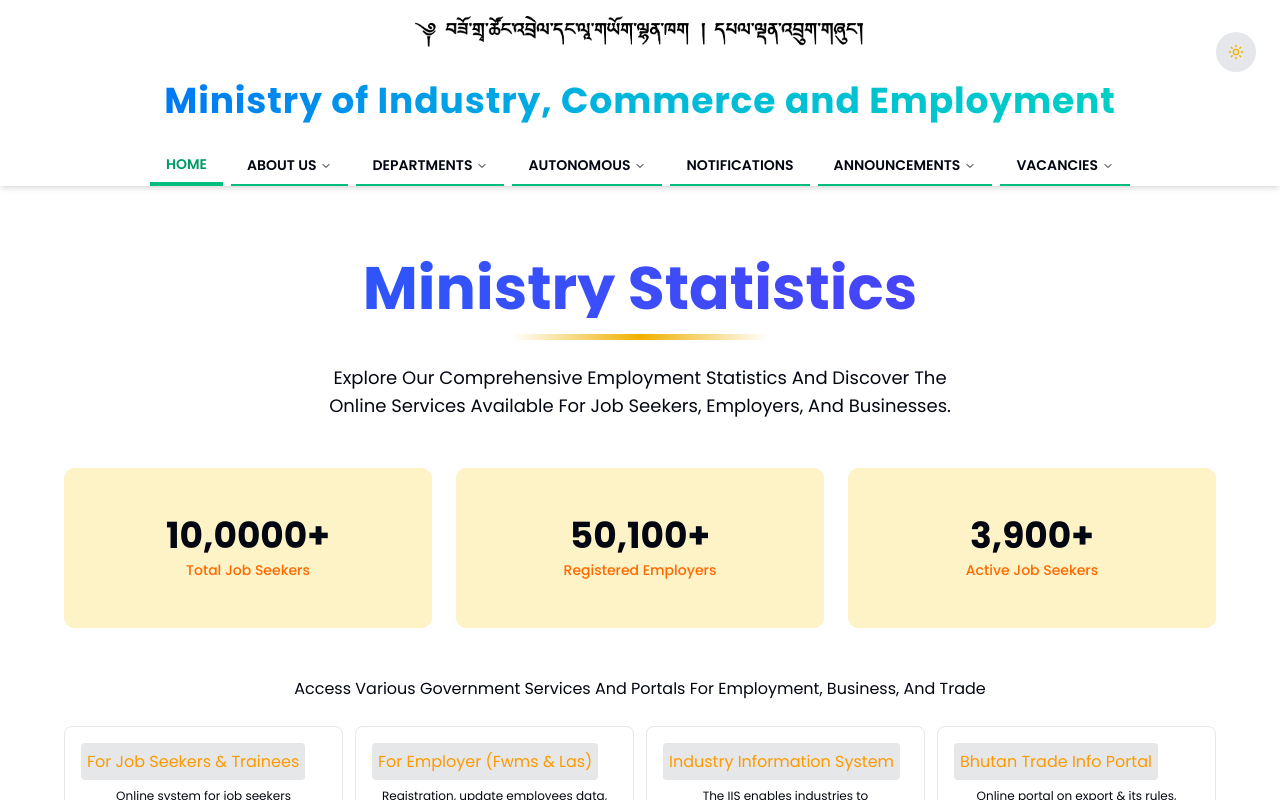
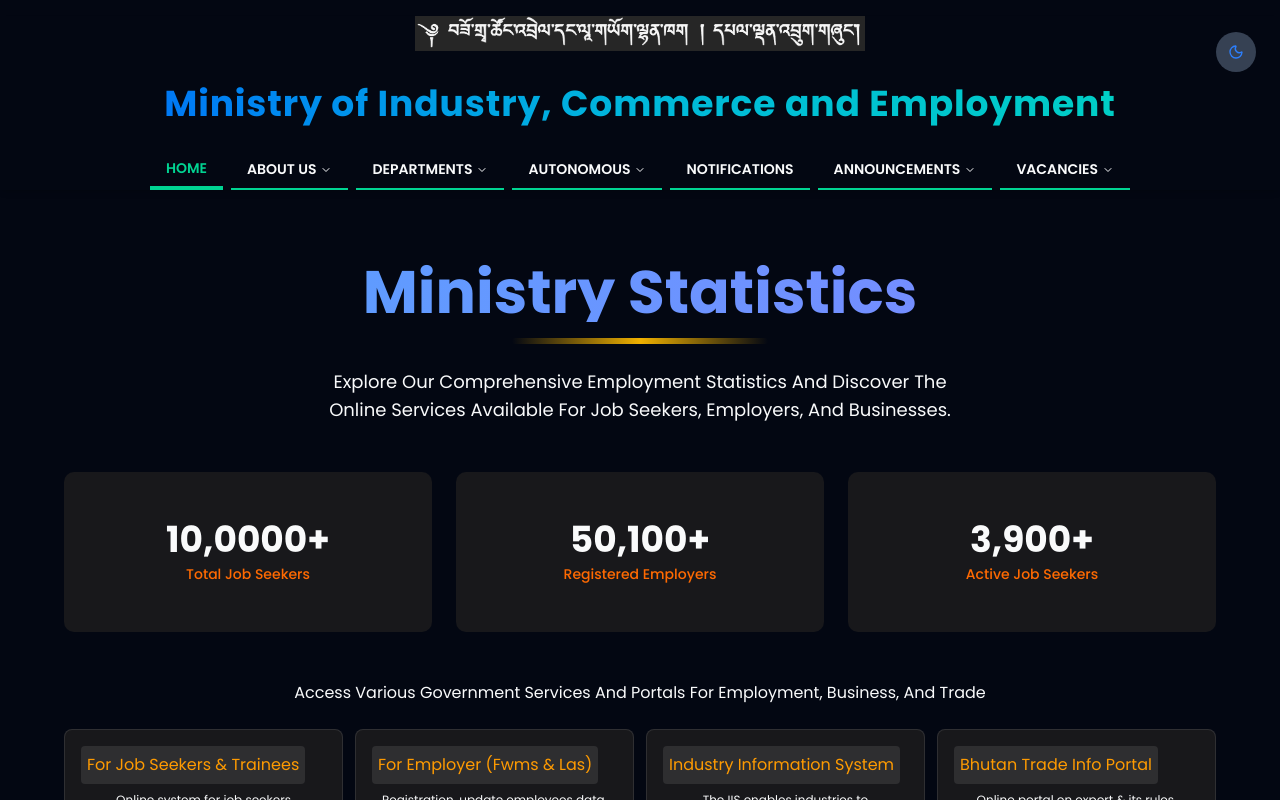
Before and after one commit to pemawangchuk2023/moice_clone, a Next.js app: page / in a window 1280 px wide. Shown: the top 800 px of the page. Built offline with nearby package versions, Linux system fonts and the light colour scheme.

Commit message:
added icon

```diff
--- a/app/layout.tsx
+++ b/app/layout.tsx
@@ -15,6 +15,9 @@
 	title: "MoICE",
 	description:
 		"The web application developed to test NextJS 16 and its feature",
+	icons: {
+		icon: "/assets/emb.png",
+	},
 };
 
 export default function RootLayout({
@@ -27,7 +30,7 @@
 			<body className={poppins.variable}>
 				<ThemeProvider
 					attribute='class'
-					defaultTheme='system'
+					defaultTheme='dark'
 					enableSystem
 					disableTransitionOnChange
 				>
```
Also changed, not shown: public/assets/logo.png (added).
